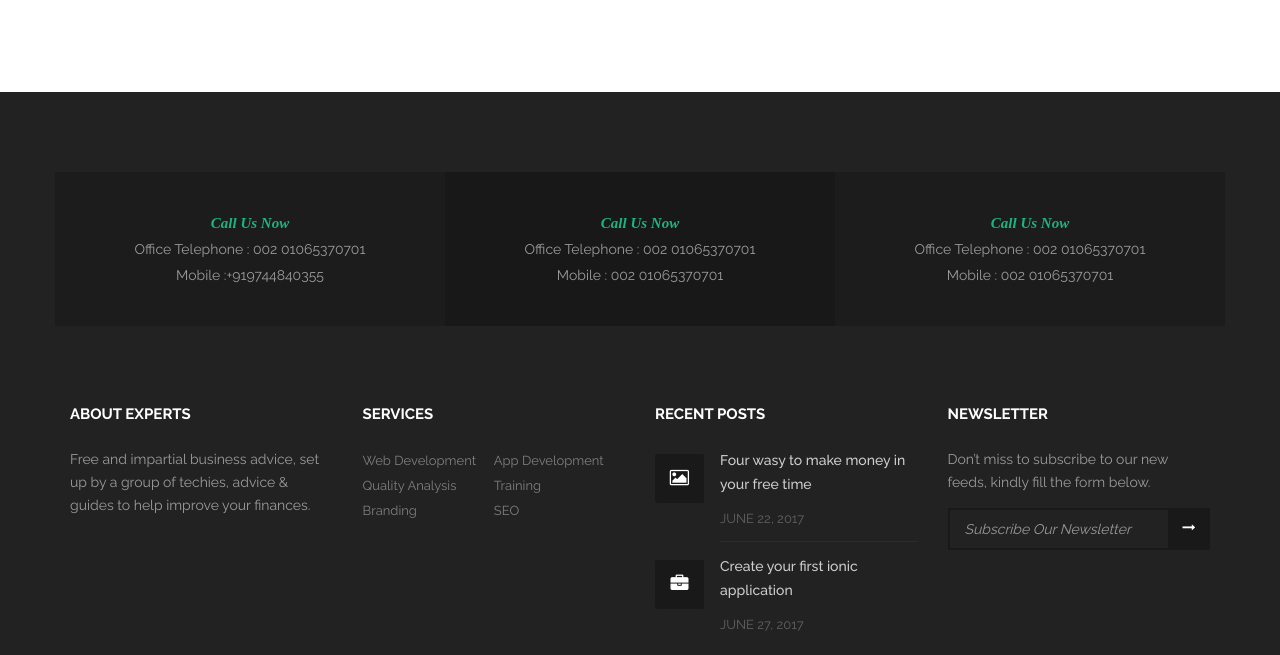
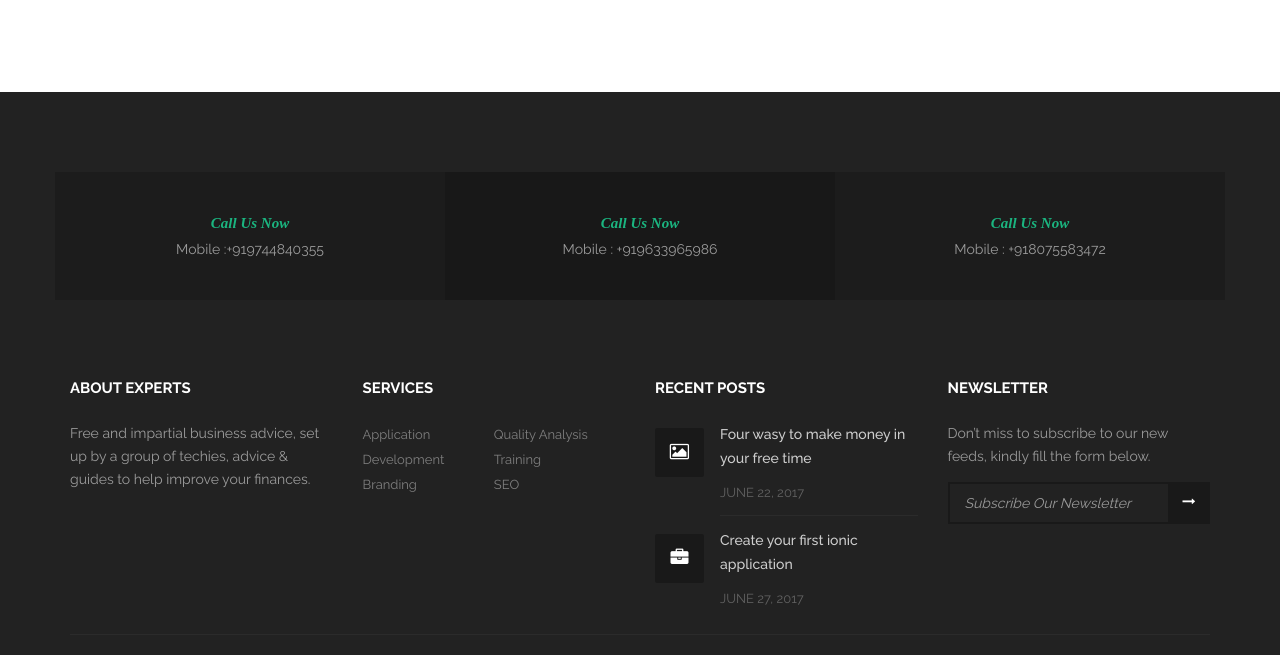
Before and after one commit to Vijayanpp/experts, a plain HTML site: page terms.html in a window 1280 px wide. Shown: the part 881-1536 px from the top of the page. Drawn offline with nearby package versions, Linux system fonts and the light colour scheme; some packages are replaced by stand-ins of ours; a web font is replaced by a local one.

Commit message:
commiting

```diff
--- a/terms.html
+++ b/terms.html
@@ -166,22 +166,21 @@
                   <div class="col-sm-4 col-md-4 no-padding">
                      <div class="footer-top-single text-center">
                         <p>Call Us Now</p>
-                        <p>Office Telephone : 002 01065370701</p>
-                        <p>Mobile :+919744840355</p>
+                         <p>Mobile :+919744840355</p>
                      </div>
                   </div>
                   <div class="col-sm-4 col-md-4 no-padding">
                      <div class="footer-top-single footer-top-single-bg-2 text-center">
                         <p>Call Us Now</p>
-                        <p>Office Telephone : 002 01065370701</p>
-                        <p>Mobile : 002 01065370701</p>
+
+                        <p>Mobile : +919633965986</p>
                      </div>
                   </div>
                   <div class="col-sm-4 col-md-4 no-padding">
                      <div class="footer-top-single text-center">
                         <p>Call Us Now</p>
-                        <p>Office Telephone : 002 01065370701</p>
-                        <p>Mobile : 002 01065370701</p>
+
+                        <p>Mobile : +918075583472</p>
                      </div>
                   </div>
                </div>
@@ -202,8 +201,7 @@
                         <h2>Services</h2>
                         <div class="footer-service">
                            <ul>
-                              <li><a href="#">Web Development</a></li>
-							  <li><a href="#">App Development</a></li>
+                              <li><a href="#">Application Development</a></li>
                               <li><a href="#">Quality Analysis</a></li>
                               <li><a href="#">Training</a></li>
 							  <li><a href="#">Branding</a></li>
```
Also changed, not shown: aboutus.html (+5 -6 lines), contact.html (+6 -6 lines), features.html (+5 -5 lines), home.html (+6 -6 lines), index.html (+6 -7 lines), privacypolicy.html (+6 -7 lines), registration.html (+7 -9 lines), services.html (+6 -7 lines).
